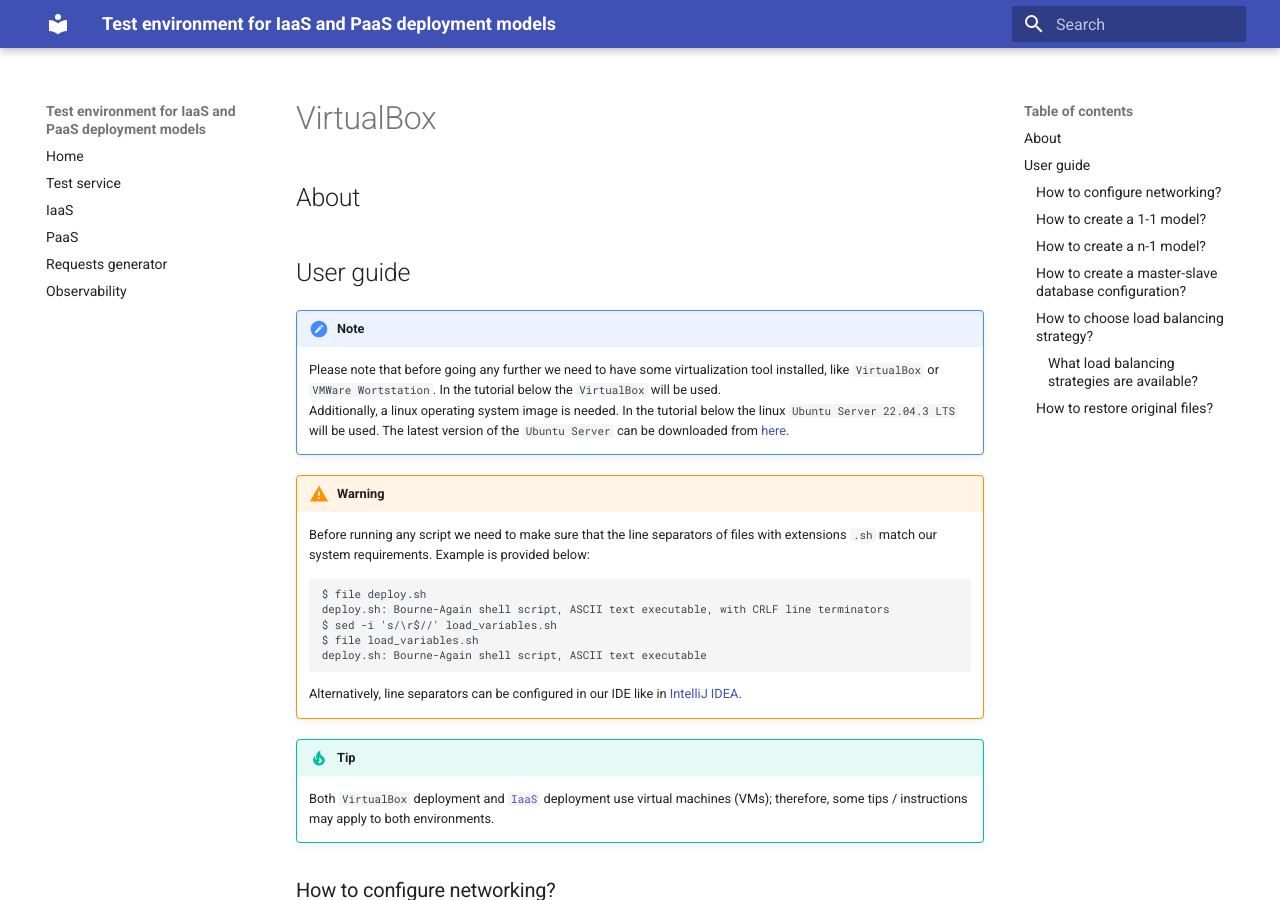
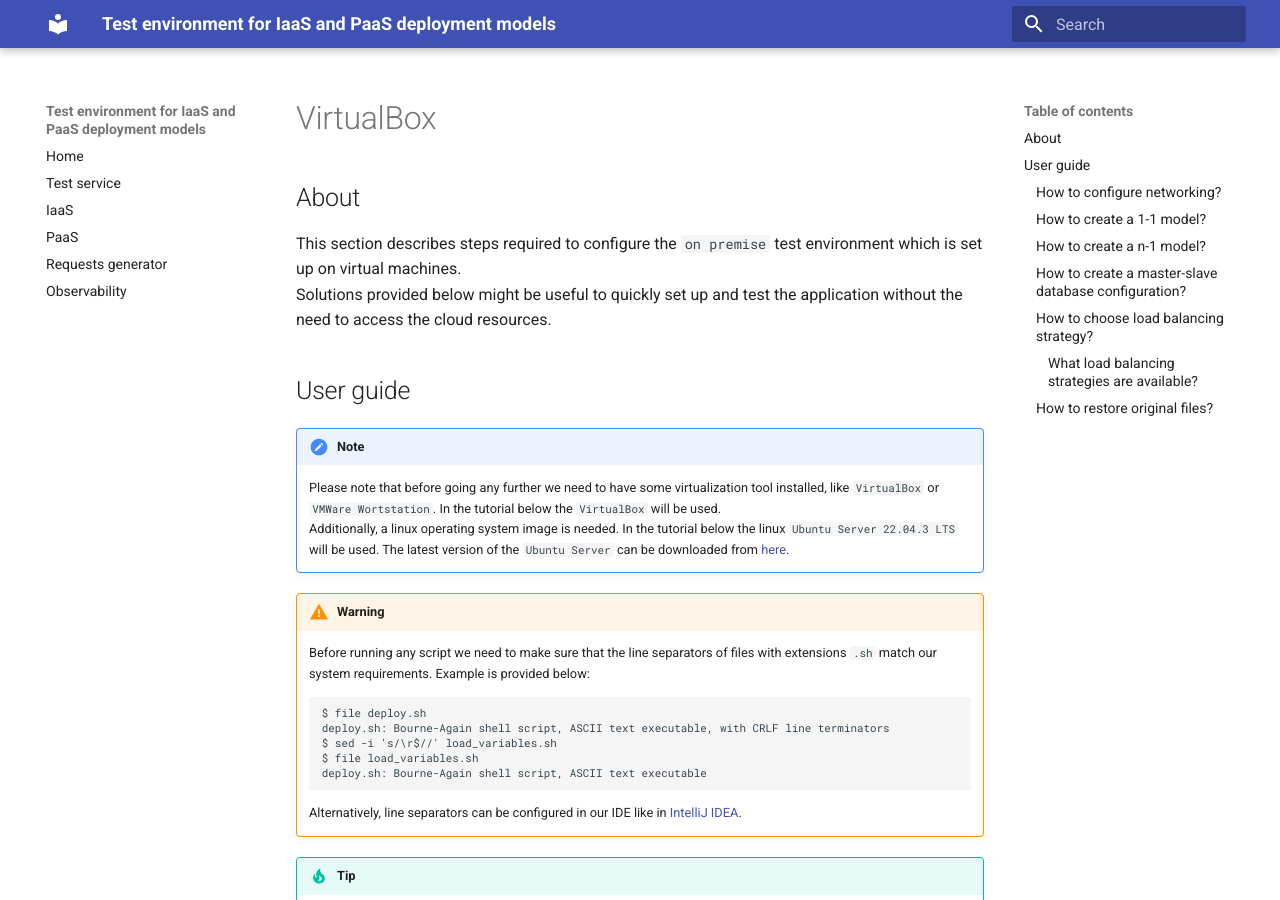
Before and after one commit to WasilewM/23Z-INZ, an MkDocs documentation site: the page built from docs/docs/VirtualBox/virtualbox.md, in a window 1280 px wide and 900 px high. Built offline with MkDocs 1.6.1 and Material for MkDocs 9.7.7, drawn with Linux system fonts in a browser that asks for light colours.

Commit message:
Update About section to virtualbox docs

```diff
--- a/docs/docs/VirtualBox/virtualbox.md
+++ b/docs/docs/VirtualBox/virtualbox.md
@@ -1,6 +1,8 @@
 # VirtualBox
 
 ## About
+This section describes steps required to configure the `on premise` test environment which is set up on virtual machines.
+Solutions provided below might be useful to quickly set up and test the application without the need to access the cloud resources.
 
 ## User guide
 
```
